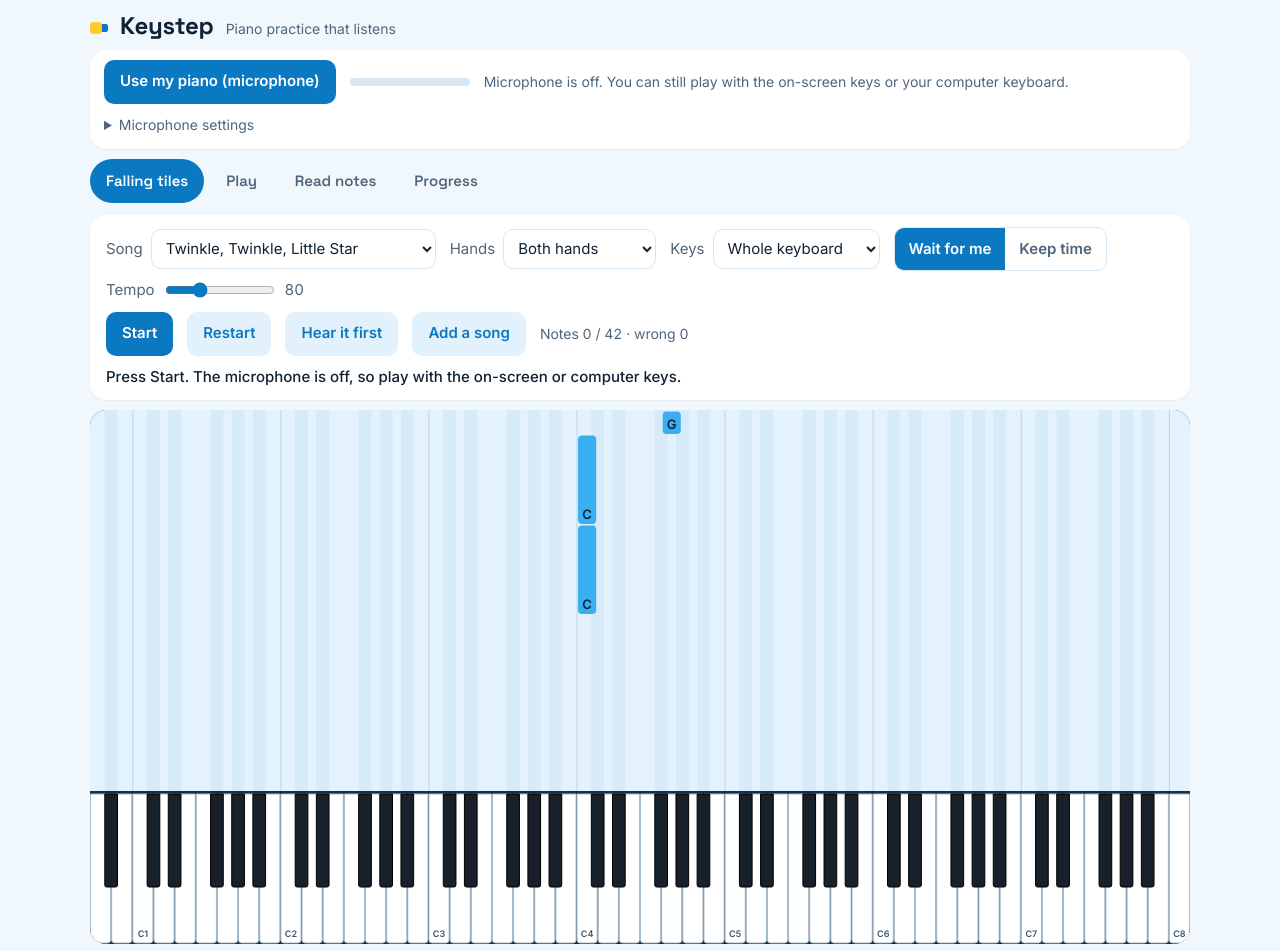
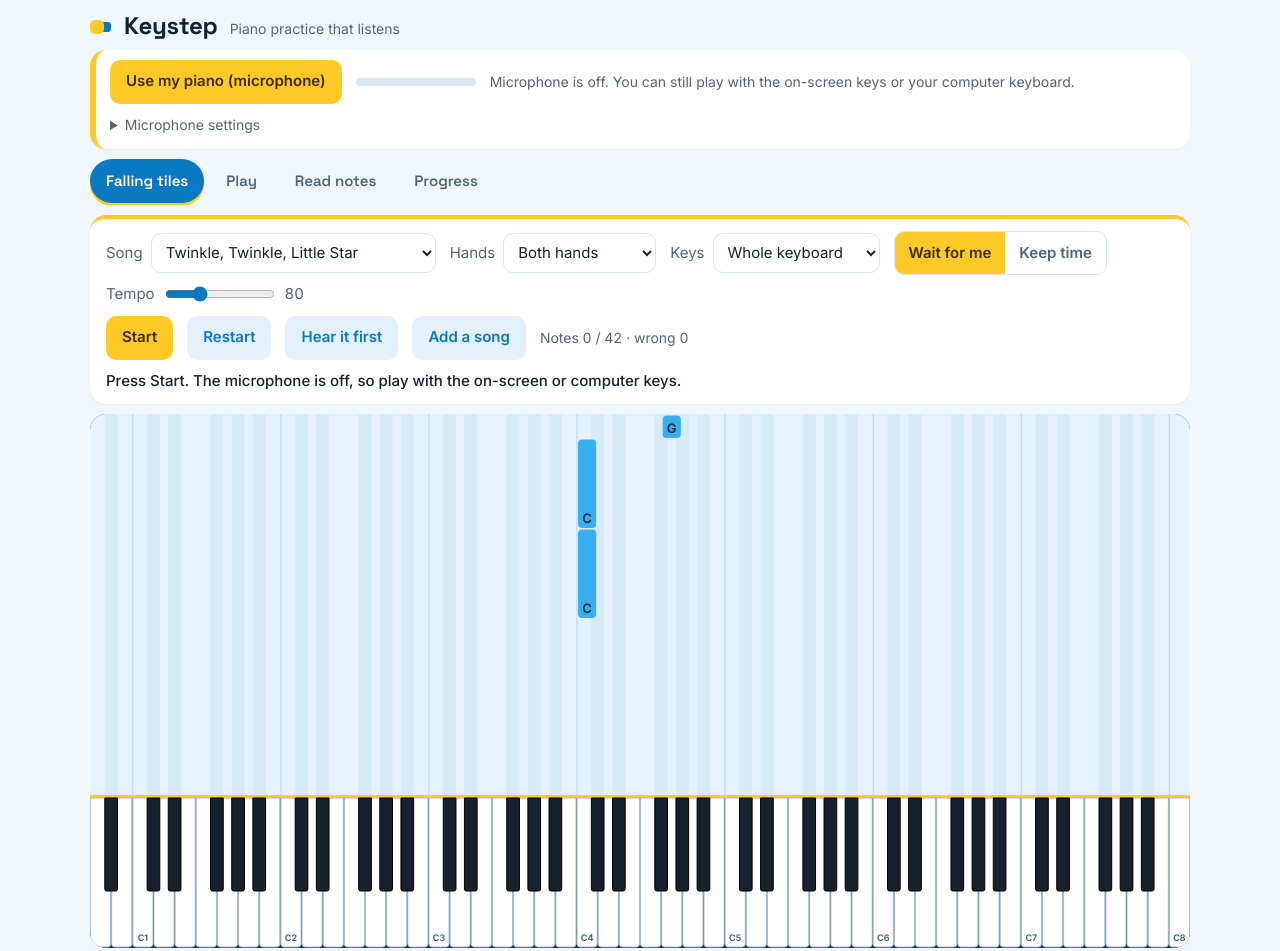
Before and after one commit to jcbjckmn/keystep, a plain HTML site: page index.html in a window 1280 px wide. Drawn offline with Linux system fonts and the light colour scheme.

Commit message:
More yellow accents
Co-Authored-By: Claude Sonnet 5.5 <noreply@anthropic.com>
Claude-Session: https://claude.ai/code/session_015fsYyMCPg1XxfauY2DYnkK

```diff
--- a/index.html
+++ b/index.html
@@ -52,7 +52,8 @@ body {
 .app { max-width: 1100px; margin: 0 auto; display: grid; gap: 10px; }
 h1, h2 { font-family: var(--font-display); margin: 0; line-height: 1.15; text-wrap: balance; }
 h1 { font-size: 24px; letter-spacing: -0.01em; }
-h1::before { content: ''; display: inline-block; width: 12px; height: 12px; border-radius: 4px; background: var(--hint); box-shadow: 8px 0 0 -2px var(--accent); margin-right: 18px; }
+h1::before { content: ''; display: inline-block; width: 14px; height: 14px; border-radius: 5px; background: var(--hint); box-shadow: 9px 0 0 -2px var(--accent); margin-right: 20px; }
+.sub b, .score { color: var(--fg); }
 h2 { font-size: 18px; }
 p { margin: 0; }
 button, select, input { font: inherit; color: inherit; }
@@ -60,10 +61,10 @@ button, select, input { font: inherit; color: inherit; }
 .sub { color: var(--muted); font-size: 14px; }
 .top { display: flex; flex-wrap: wrap; gap: 4px 12px; align-items: baseline; }
 
-.mic { background: var(--surface); border-radius: 16px; padding: 10px 14px; display: grid; gap: 6px; box-shadow: 0 1px 2px rgba(15,34,51,.06); }
+.mic { background: var(--surface); border-left: 6px solid var(--hint); border-radius: 16px; padding: 10px 14px; display: grid; gap: 6px; box-shadow: 0 1px 2px rgba(15,34,51,.06); }
 .microw { display: flex; flex-wrap: wrap; gap: 8px 14px; align-items: center; }
 .meter { width: 120px; height: 8px; border-radius: 4px; background: var(--line); overflow: hidden; }
-.meter i { display: block; height: 100%; width: 0; background: var(--accent); transition: width 0.06s linear; }
+.meter i { display: block; height: 100%; width: 0; background: var(--hint); transition: width 0.06s linear; }
 .micstat { flex: 1 1 240px; min-width: 0; font-size: 14px; color: var(--muted); }
 .micstat.on { color: var(--fg); }
 .micstat.err { color: var(--bad); }
@@ -76,14 +77,14 @@ button, select, input { font: inherit; color: inherit; }
   padding: 10px 16px; min-height: 44px; font: 600 15px var(--font-display); color: var(--muted); cursor: pointer;
 }
 .tab:hover { color: var(--fg); }
-.tab[aria-selected="true"] { color: var(--accent-ink); background: var(--accent); }
+.tab[aria-selected="true"] { color: var(--accent-ink); background: var(--accent); box-shadow: 0 3px 0 var(--hint); }
 
-.panel { background: var(--surface); border-radius: 16px; padding: 12px 16px; box-shadow: 0 1px 2px rgba(15,34,51,.06); }
+.panel { background: var(--surface); border-top: 4px solid var(--hint); border-radius: 16px; padding: 12px 16px; box-shadow: 0 1px 2px rgba(15,34,51,.06); }
 .panel section { display: grid; gap: 10px; align-content: start; }
 .row { display: flex; flex-wrap: wrap; gap: 8px 14px; align-items: center; }
 .btn { background: var(--accent-soft); border: 0; border-radius: 10px; padding: 10px 16px; min-height: 44px; font-weight: 600; font-size: 15px; color: var(--accent); cursor: pointer; }
 .btn:hover { filter: brightness(0.96); }
-.btn.primary { background: var(--accent); color: var(--accent-ink); }
+.btn.primary { background: var(--hint); color: var(--hint-ink); }
 .inl { display: inline-flex; gap: 8px; align-items: center; color: var(--muted); font-size: 15px; }
 .inl input[type=range] { accent-color: var(--accent); width: 110px; }
 .inl output { min-width: 2.4ch; font-variant-numeric: tabular-nums; }
@@ -91,7 +92,7 @@ select { background: var(--surface); border: 1px solid var(--line); border-radiu
 .seg { display: inline-flex; flex-wrap: wrap; border: 1px solid var(--line); border-radius: 10px; overflow: hidden; }
 .seg label { padding: 10px 14px; font-size: 15px; font-weight: 600; cursor: pointer; color: var(--muted); }
 .seg input { position: absolute; opacity: 0; pointer-events: none; }
-.seg label:has(input:checked) { background: var(--accent); color: var(--accent-ink); }
+.seg label:has(input:checked) { background: var(--hint); color: var(--hint-ink); }
 .seg label:has(input:focus-visible) { outline: 2px solid var(--accent); outline-offset: -2px; }
 .feed { min-height: 1.5em; font-weight: 500; white-space: pre-line; }
 #gStatus:empty { display: none; }
@@ -114,13 +115,14 @@ select { background: var(--surface); border: 1px solid var(--line); border-radiu
 .rhead { display: flex; flex-wrap: wrap; gap: 8px 16px; align-items: center; justify-content: space-between; }
 .tiles { display: grid; grid-template-columns: repeat(auto-fit, minmax(130px, 1fr)); gap: 12px; }
 .tile { border: 1px solid var(--line); border-radius: 10px; padding: 12px 14px; }
+.tile { border-left: 4px solid var(--hint); }
 .tile b { display: block; font: 700 28px var(--font-display); font-variant-numeric: tabular-nums; }
 .tile span { font-size: 13px; color: var(--muted); }
 .plist { list-style: none; margin: 0; padding: 0; display: grid; }
 .plist li { display: flex; justify-content: space-between; gap: 12px; padding: 8px 0; border-bottom: 1px solid var(--line); }
 .plist li span:last-child { color: var(--muted); font-variant-numeric: tabular-nums; text-align: right; }
 
-.addp { background: var(--bg); border-radius: 12px; padding: 14px; display: grid; gap: 12px; }
+.addp { background: var(--bg); border-left: 4px solid var(--hint); border-radius: 12px; padding: 14px; display: grid; gap: 12px; }
 .stack { display: grid; gap: 12px; }
 .fld { display: grid; gap: 4px; font-size: 14px; color: var(--muted); }
 .fld input[type=text], .fld input[type=number], .fld textarea { background: var(--surface); border: 1px solid var(--line); border-radius: 8px; padding: 8px 10px; color: var(--fg); width: 100%; }
@@ -494,7 +496,7 @@ input[type=file] { max-width: 100%; font-size: 14px; }
           g.fillText(String(Math.ceil(-G.t)), scrollEl.scrollLeft + scrollEl.clientWidth / 2, tH / 2);
         }
       }
-      g.fillStyle = C.frame; g.fillRect(0, tH - 3, W, 3);
+      g.fillStyle = C.hint; g.fillRect(0, tH - 3, W, 3);
     }
     const fill = (m, black) => {
       const f = flashes.get(m);
--- a/sw.js
+++ b/sw.js
@@ -1,4 +1,4 @@
-const C='keystep-v10',F=['./','index.html','manifest.webmanifest','icon-180.png','icon-192.png','icon-512.png'];
+const C='keystep-v11',F=['./','index.html','manifest.webmanifest','icon-180.png','icon-192.png','icon-512.png'];
 self.addEventListener('install',e=>{e.waitUntil(caches.open(C).then(c=>c.addAll(F)).then(()=>self.skipWaiting()))});
 self.addEventListener('activate',e=>{e.waitUntil(caches.keys().then(k=>Promise.all(k.filter(x=>x!==C).map(x=>caches.delete(x)))).then(()=>self.clients.claim()))});
 self.addEventListener('fetch',e=>{if(e.request.method!=='GET')return;e.respondWith(fetch(e.request).then(r=>{if(r.ok&&new URL(e.request.url).origin===location.origin){const cp=r.clone();caches.open(C).then(c=>c.put(e.request,cp))}return r}).catch(()=>caches.match(e.request).then(m=>m||caches.match('index.html'))))});
```
Also changed, not shown: manifest.webmanifest.
